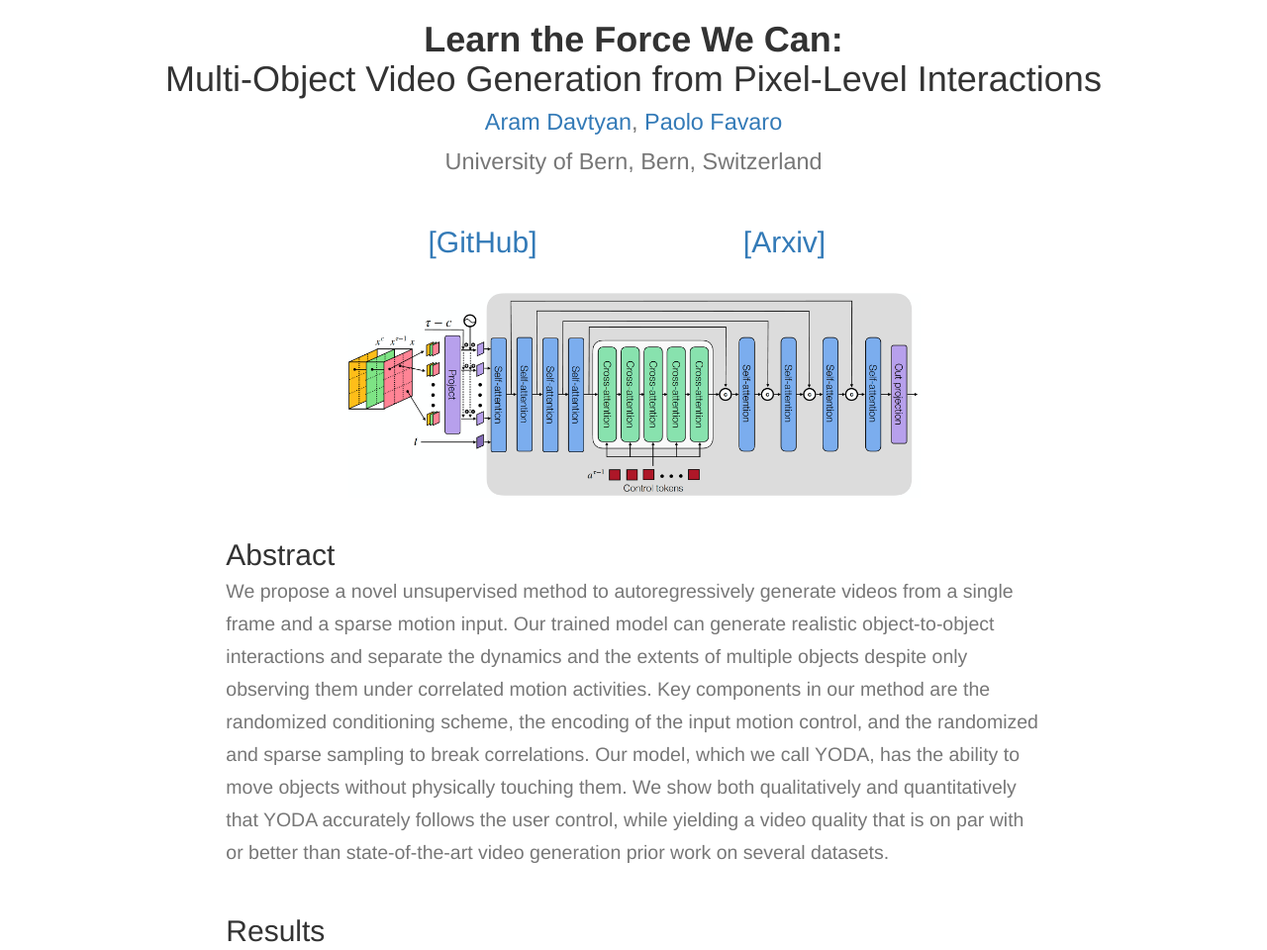
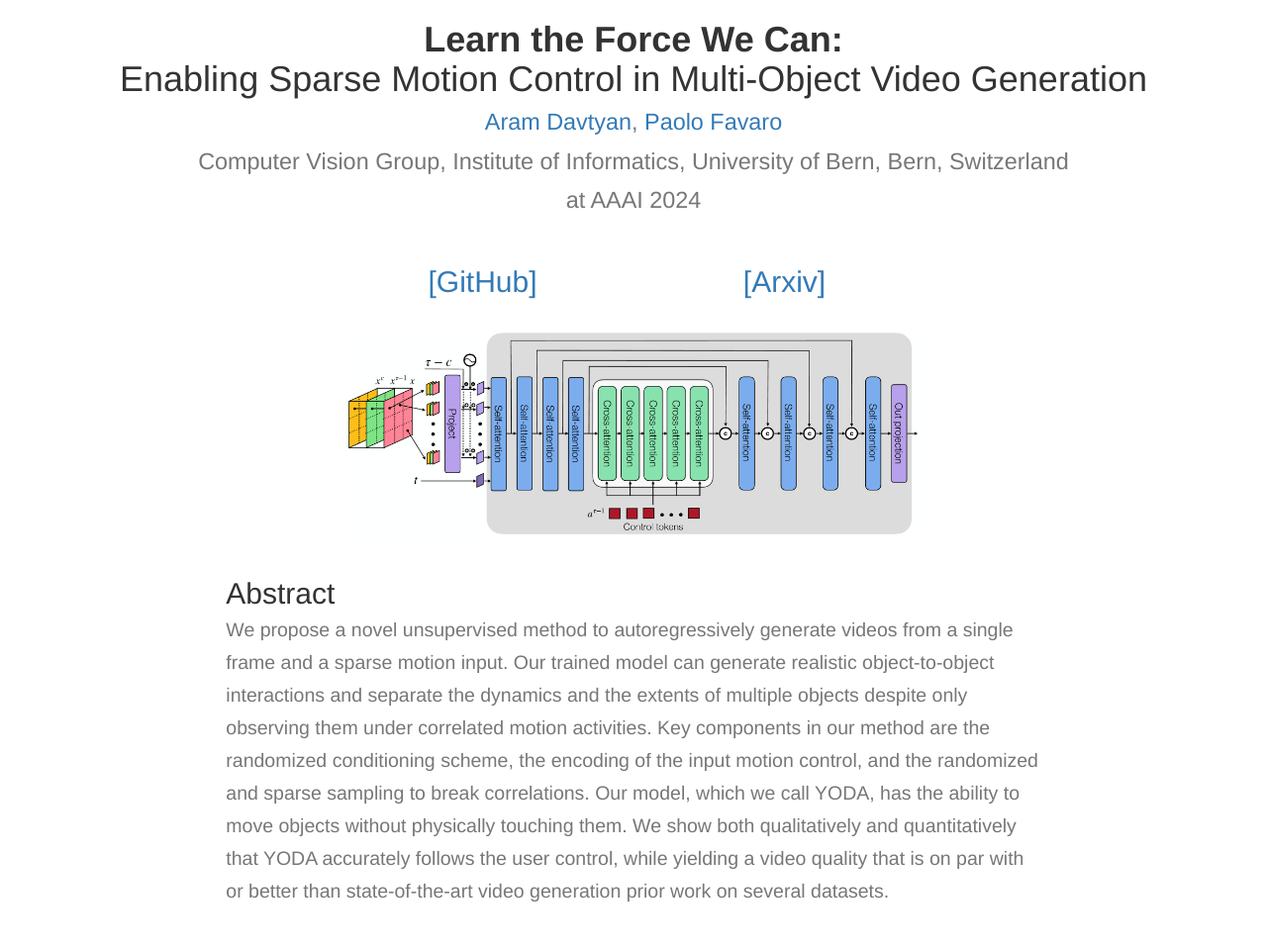
Before and after one commit to Araachie/yoda, a plain HTML site: page index.html in a window 1280 px wide. Shown: the top 960 px of the page at 99% size. Drawn offline with nearby package versions, Linux system fonts and the light colour scheme.

Commit message:
Update index.html

```diff
--- a/index.html
+++ b/index.html
@@ -21,13 +21,17 @@
     <div class="container" id="main">
       <div class="row">
         <h1 class="col-md-12 text-center">
-          <b>Learn the Force We Can:</b></br>Multi-Object Video Generation from Pixel-Level Interactions</br>
+          <b>Learn the Force We Can:</b></br>Enabling Sparse Motion Control in Multi-Object Video Generation</br>
           <small>
             <a href="https://araachie.github.io">Aram Davtyan</a>, <a href="https://cvg.unibe.ch/people/favaro">Paolo Favaro</a>
           </small>
           <br>
           <small>
-            University of Bern, Bern, Switzerland
+            Computer Vision Group, Institute of Informatics, University of Bern, Bern, Switzerland
+          </small>
+	  <br>
+          <small>
+            at AAAI 2024
           </small>
         </h1>
       </div>
```
